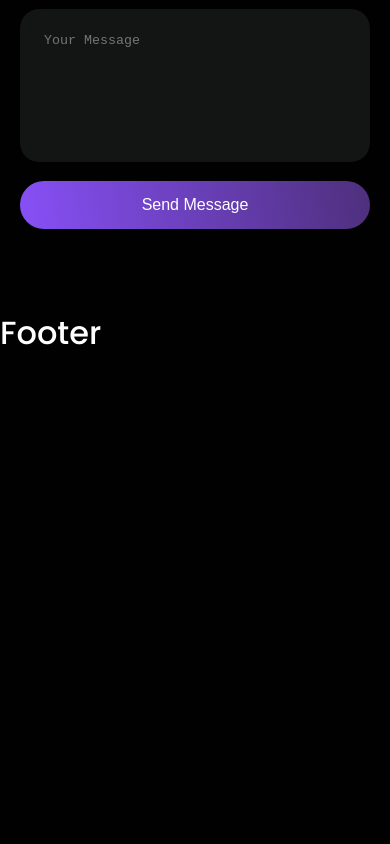
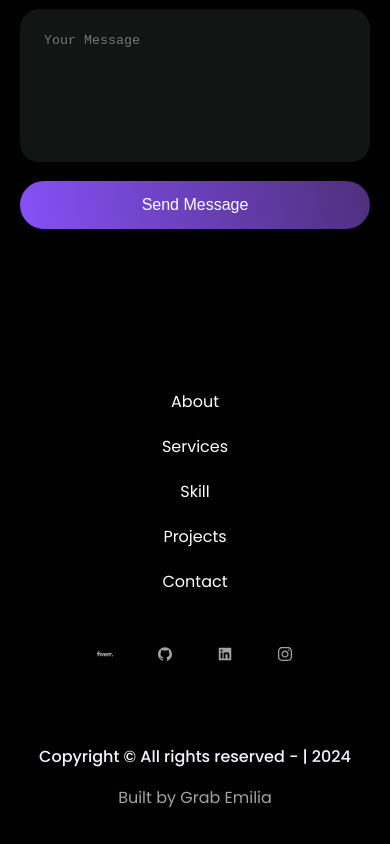
Before and after one commit to milunchik/portfolio, a React (Create React App) app: page / in a window 390 px wide. Shown: the part 7725-8569 px from the top of the page. Before the commit the page ends 8082 px from the top, so only its background shows below. Built offline with nearby package versions, Linux system fonts and the light colour scheme.

Commit message:
add footer

```diff
--- a/src/components/Footer/Footer.css
+++ b/src/components/Footer/Footer.css
@@ -0,0 +1,46 @@
+#footer .nav__link__container {
+  display: flex;
+  align-items: center;
+  justify-content: center;
+  gap: 20px;
+}
+
+#footer .nav__link {
+  transition: var(--transition);
+}
+
+#footer .nav__link:hover {
+  color: var(--color-primary);
+}
+
+#footer .social__handles__container {
+  display: flex;
+  align-items: center;
+  justify-content: center;
+  gap: 20px;
+  margin-top: 40px;
+}
+
+#footer .social__handles__container .social__handle {
+  width: 3rem;
+  font-size: 1.5rem;
+}
+
+#footer .copyright__container {
+  width: 100%;
+  text-align: center;
+  margin-top: 70px;
+}
+
+#footer .copyright__container h3 {
+  margin-bottom: 1rem;
+  font-size: 16px;
+  font-weight: 500;
+  color: var(--color-off-white);
+}
+
+@media (max-width: 768px) {
+  #footer .nav__link__container {
+    flex-direction: column;
+  }
+}
--- a/src/components/Footer/index.jsx
+++ b/src/components/Footer/index.jsx
@@ -1,11 +1,46 @@
-import { React } from "react";
+import React from "react";
+import { Link } from "react-scroll";
 import "./Footer.css";
+import { menu, socialHandles } from "../../data";
 
 const Footer = () => {
   return (
-    <div>
-      <h1>Footer</h1>
-    </div>
+    <footer id="footer">
+      <div className="section__wrapper">
+        <ul className="nav__link__container">
+          {menu.map((list, index) => (
+            <Link
+              className="tab__item name"
+              to={list.name.toLowerCase()}
+              spy={true}
+              smooth={true}
+              offset={-70}
+              duration={500}
+              key={index}
+            >
+              {list.name}
+            </Link>
+          ))}
+        </ul>
+        <div className="social__handles__container">
+          {socialHandles.map((list, index) => (
+            <a
+              href={list.link}
+              className="icon__container social__handles"
+              target="_blank"
+              key={index}
+              rel="noreferrer"
+            >
+              {list.icon}
+            </a>
+          ))}
+        </div>
+        <div className="copyright__container">
+          <h3>Copyright &copy; All rights reserved - | 2024</h3>
+          <p className="text__muted">Built by Grab Emilia</p>
+        </div>
+      </div>
+    </footer>
   );
 };
 
--- a/src/components/Skills/Skills.css
+++ b/src/components/Skills/Skills.css
@@ -1,4 +1,4 @@
-#skills .primary__title {
+#skill .primary__title {
   text-align: center;
 }
 
```
